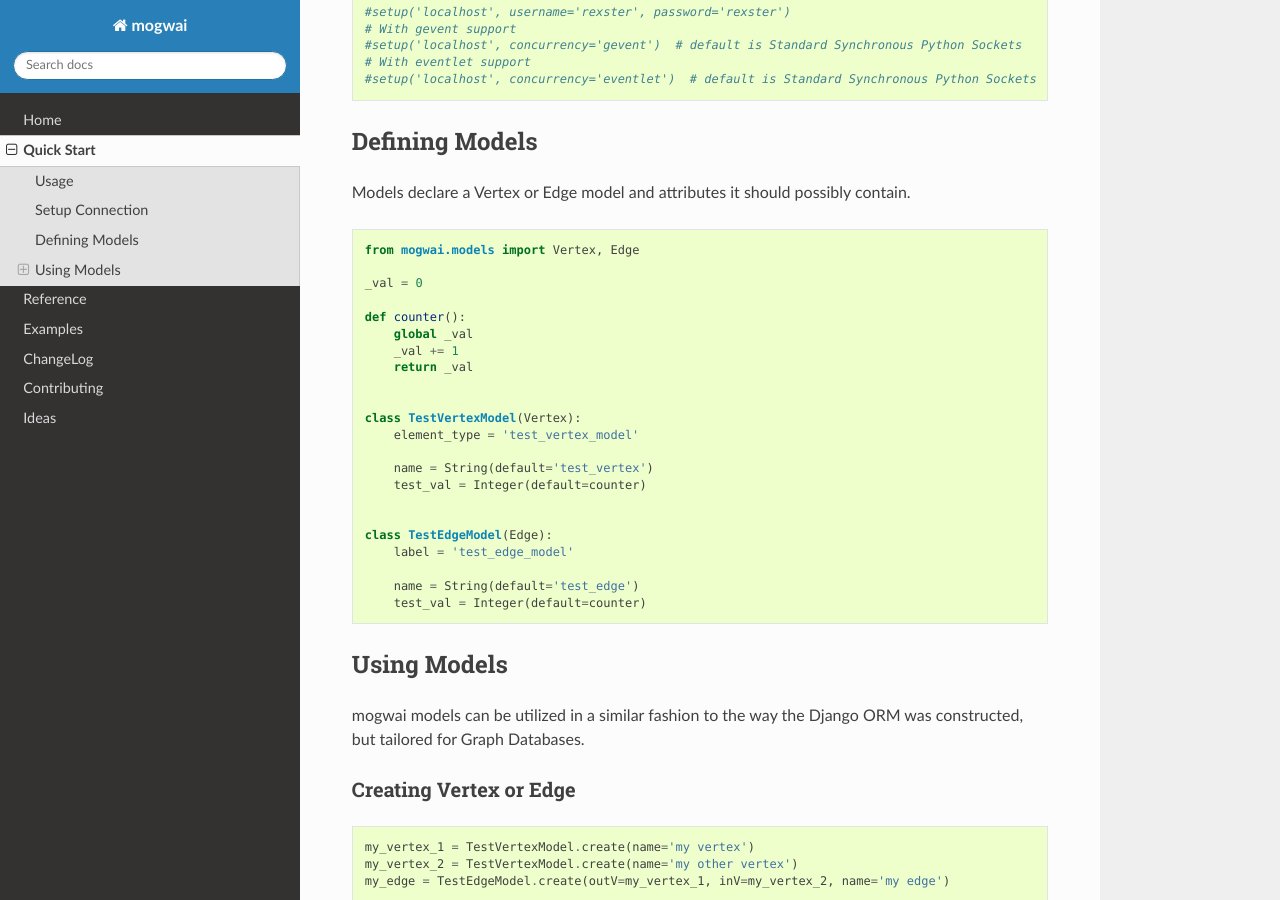
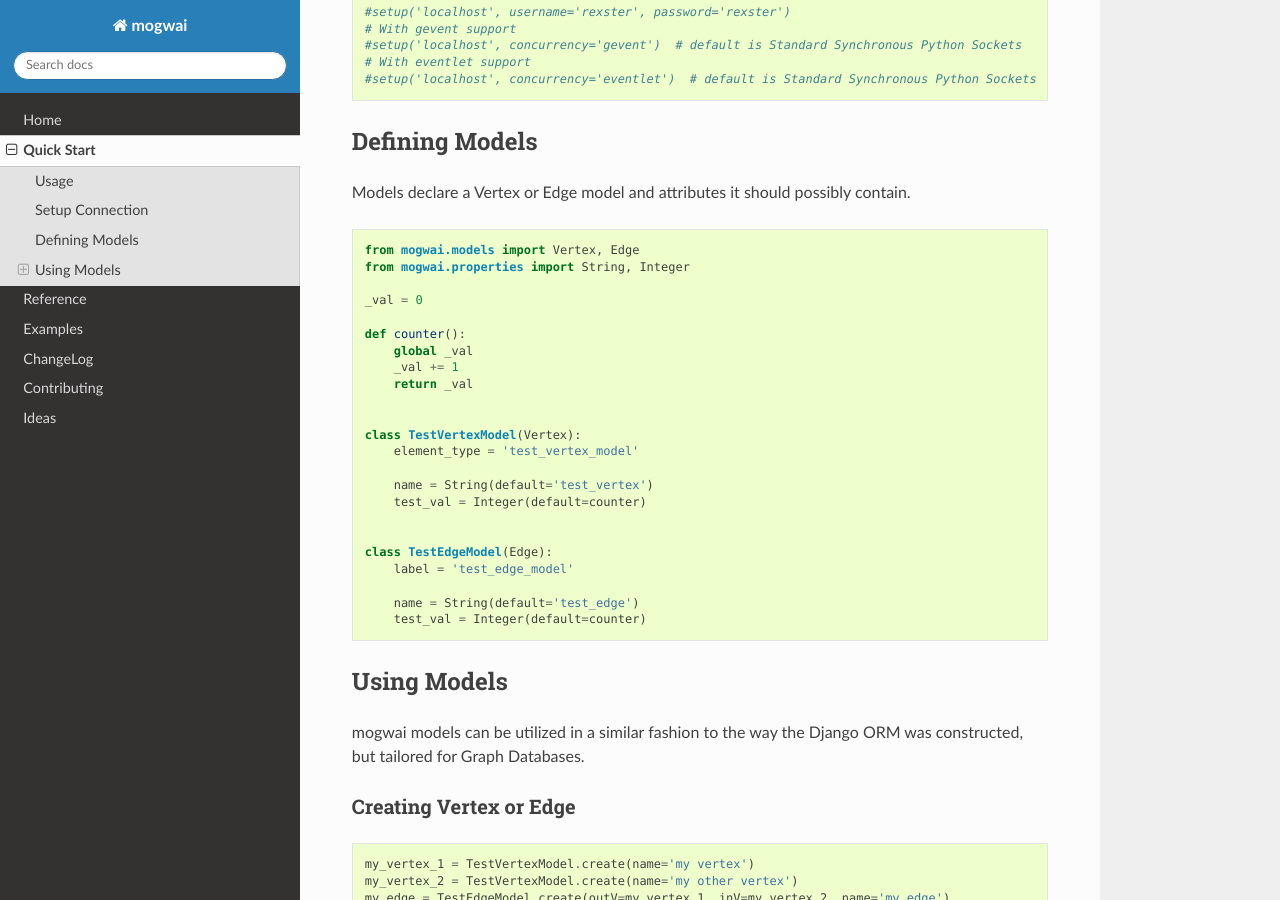
Before and after one commit to platinummonkey/mogwai, a Sphinx documentation site: the page built from docs/quickstart.rst, in a window 1280 px wide and 900 px high, scrolled down 586 px. Built offline with Sphinx 7.4.7 and the Read the Docs theme 2.0.0, drawn with Linux system fonts in a browser that asks for light colours.

Commit message:
missing imports

```diff
--- a/docs/quickstart.rst
+++ b/docs/quickstart.rst
@@ -42,6 +42,7 @@ Models declare a Vertex or Edge model and attributes it should possibly contain.
 .. code-block:: python
 
    from mogwai.models import Vertex, Edge
+   from mogwai.properties import String, Integer
 
    _val = 0
 
```
